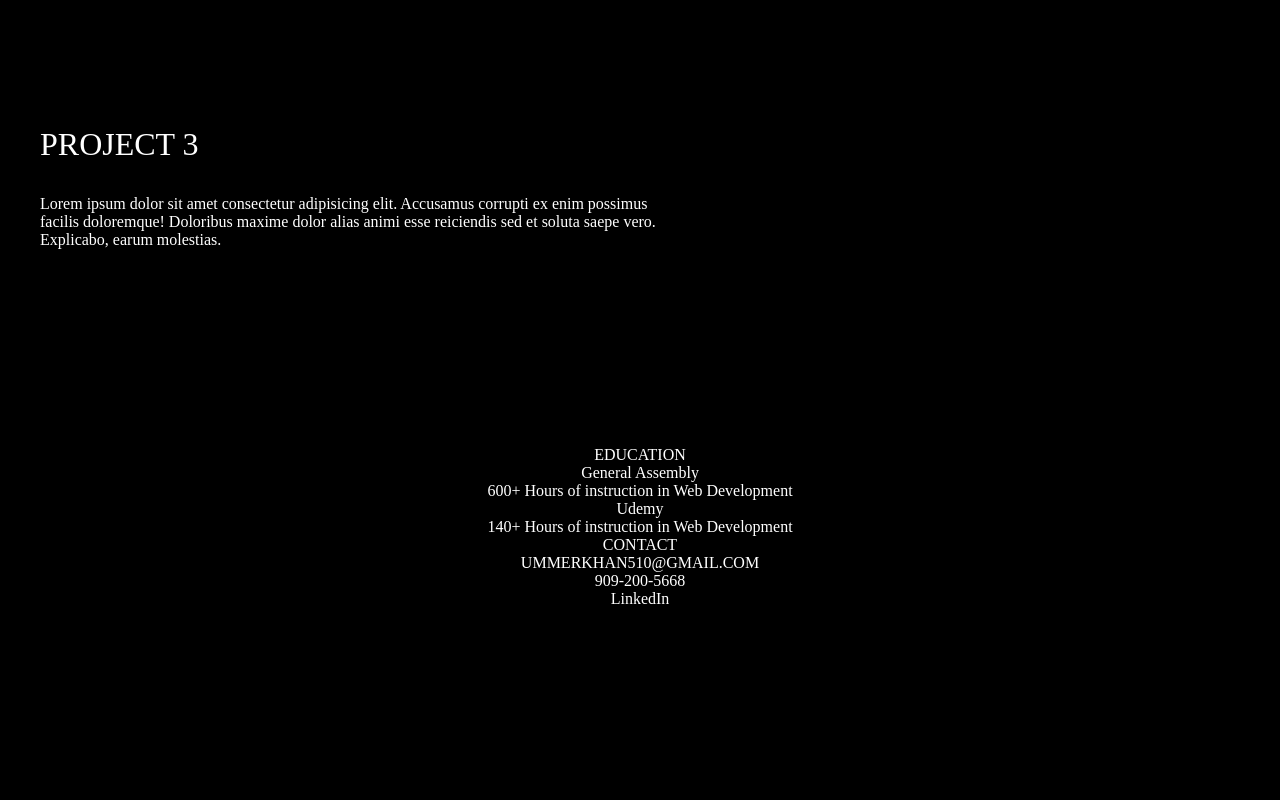
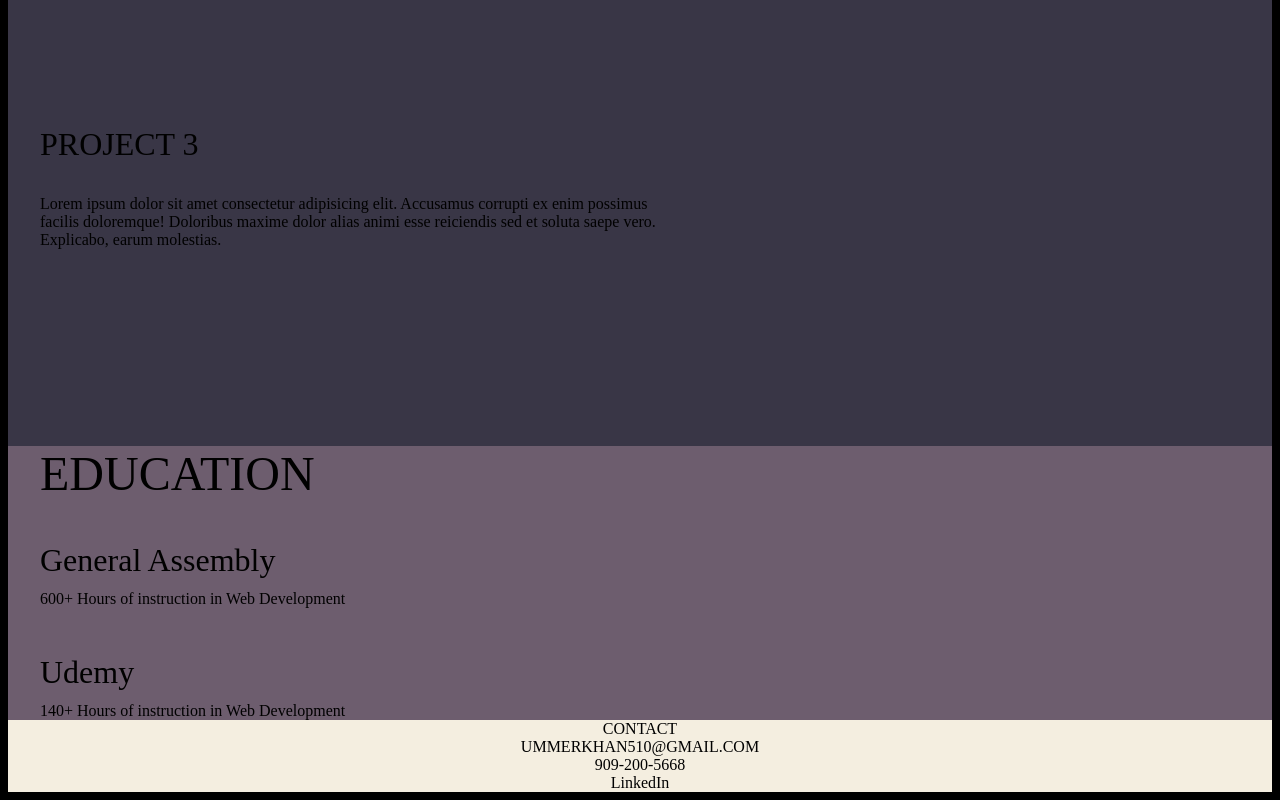
Before and after one commit to khanummer/UmmerKhanPortfolio, a plain HTML site: page index.html in a window 1280 px wide. Shown: the part 964-1764 px from the top of the page. Before the commit the page ends 1580 px from the top, so only its background shows below. Drawn offline with Linux system fonts and the light colour scheme.

Commit message:
edits css to add color scheme

```diff
--- a/index.html
+++ b/index.html
@@ -65,15 +65,17 @@
         </div>
     </div>
 
-    <div>EDUCATION</div>
-    <div>General Assembly</div>
-    <div>600+ Hours of instruction in Web Development</div>
-    <div>Udemy</div>
-    <div>140+ Hours of instruction in Web Development</div>
-
+    <!-- Education -->
+    <div class="education">
+        <div class="education-title">EDUCATION</div>
+        <div class="education-school">General Assembly</div>
+        <div>600+ Hours of instruction in Web Development</div>
+        <div class="education-school">Udemy</div>
+        <div>140+ Hours of instruction in Web Development</div>
+    </div>
     <!-- Contact -->
     <div class="contact">
-        <div>CONTACT</div>
+        <div class="contact-title">CONTACT</div>
         <div>UMMERKHAN510@GMAIL.COM</div>
         <div>909-200-5668</div>
         <div>LinkedIn</div>
--- a/styles.css
+++ b/styles.css
@@ -1,12 +1,12 @@
 body {
     background-color: black;
-    color: white;
+    /* color: white; */
     text-align: center;
 }
 
 /* Header */
 .header {
-    color: rgb(127, 238, 246);
+    /* color: rgb(127, 238, 246); */
     /* display: flex;
     justify-content: flex-end;
     align-items: center;
@@ -14,6 +14,7 @@ body {
     display: grid;
     grid-template-columns: 52% 12% 12% 12% 10%;
     align-self: center;
+    background-color: #F4EEE0;
 }
 
 .header-name {
@@ -29,6 +30,7 @@ body {
     /* grid-template-rows: 50%; */
     align-items: center;
     justify-items: center;
+    background-color: #4F4557;
 }
 .about-text{
     text-align: right;
@@ -52,6 +54,7 @@ body {
     padding-bottom: 3rem;
     text-align: right;
     padding-right: 3rem;
+    background-color: #F4EEE0;
 }
 .projects {
     display: grid;
@@ -59,6 +62,7 @@ body {
     grid-template-rows: 20rem 20rem 20rem;
     text-align: left;
     padding-left: 2rem;
+    background-color: #393646;
 }
 
 .project {
@@ -70,4 +74,24 @@ body {
     padding-bottom: 2rem;
 }
 
+/* Education */
+.education {
+    display: grid;
+    grid-template-columns: 50%;
+    grid-template-rows: 6rem 3rem 4rem 3rem;
+    text-align: left;
+    padding-left: 2rem;
+    background-color: #6D5D6E;
+}
+
+.education-title {
+    font-size: 3rem;
+}
+
+.education-school {
+    font-size: 2rem;
+}
 /* Contact */
+.contact {
+    background-color: #F4EEE0;
+}
```
